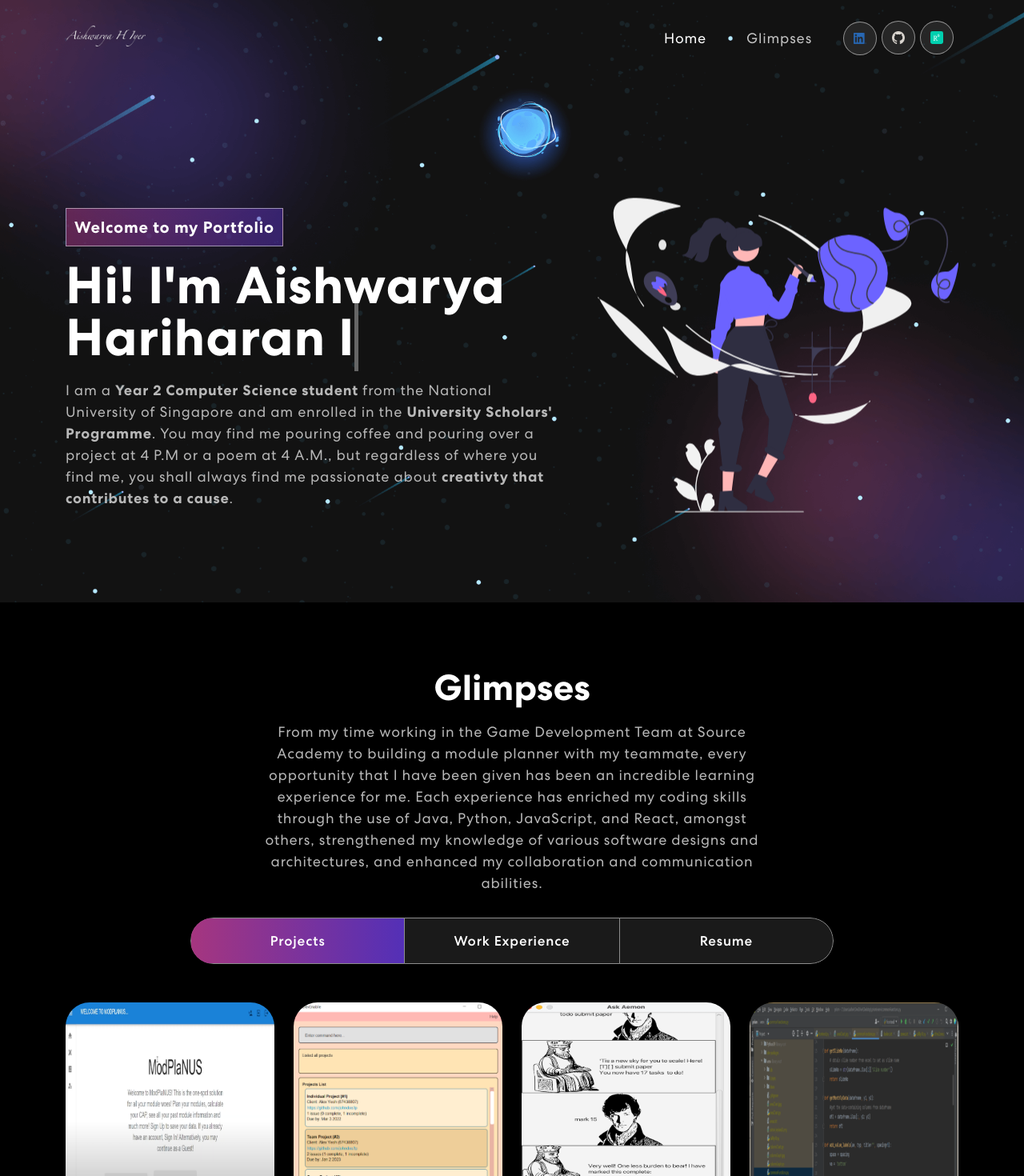
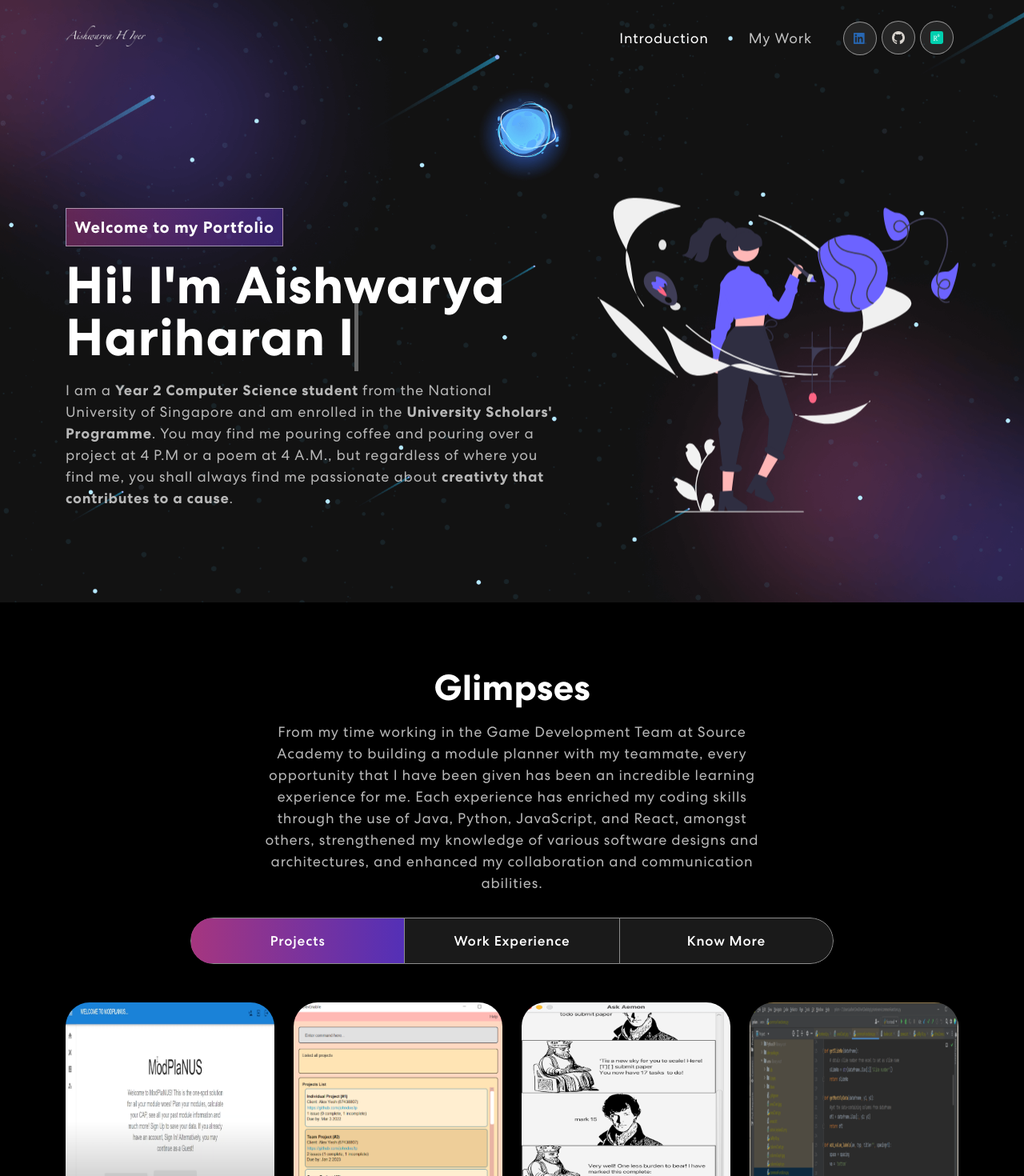
Before and after one commit to Aishwarya-Hariharan-Iyer/portfolio, a React (Vite) app: page / in a window 1280 px wide. Shown: the top 1470 px of the page at 80% size. Built offline with nearby package versions, Linux system fonts and the light colour scheme.

Commit message:
Add resume and additional details

```diff
--- a/src/components/NavBar.jsx
+++ b/src/components/NavBar.jsx
@@ -43,9 +43,9 @@ export const NavBar = () => {
           </Navbar.Toggle>
           <Navbar.Collapse id="basic-navbar-nav">
             <Nav className="ms-auto">
-              <Nav.Link href="#home" className={activeLink === 'home' ? 'active navbar-link' : 'navbar-link'} onClick={() => onUpdateActiveLink('home')}>Home</Nav.Link>
+              <Nav.Link href="#home" className={activeLink === 'home' ? 'active navbar-link' : 'navbar-link'} onClick={() => onUpdateActiveLink('home')}>Introduction</Nav.Link>
               {/* <Nav.Link href="#skills" className={activeLink === 'skills' ? 'active navbar-link' : 'navbar-link'} onClick={() => onUpdateActiveLink('skills')}>Skills</Nav.Link> */}
-              <Nav.Link href="#project" className={activeLink === 'project' ? 'active navbar-link' : 'navbar-link'} onClick={() => onUpdateActiveLink('project')}>Glimpses</Nav.Link>
+              <Nav.Link href="#project" className={activeLink === 'project' ? 'active navbar-link' : 'navbar-link'} onClick={() => onUpdateActiveLink('project')}>My Work</Nav.Link>
             </Nav>
             <span className="navbar-text">
               <div className="social-icon">
--- a/src/components/projects.jsx
+++ b/src/components/projects.jsx
@@ -9,8 +9,7 @@ import workImg from "../assets/img/workexp-bg.png";
 import colorSharp2 from "../assets/img/color-sharp2.png";
 import 'animate.css';
 import TrackVisibility from 'react-on-screen';
-import { IconButton } from "@mui/material";
-import { Github } from "react-bootstrap-icons";
+
 
 
 export const Projects = () => {
@@ -111,7 +110,7 @@ export const Projects = () => {
                       <Nav.Link eventKey="second">Work Experience</Nav.Link>
                     </Nav.Item>
                     <Nav.Item>
-                      <Nav.Link eventKey="third">Resume</Nav.Link>
+                      <Nav.Link eventKey="third">Know More</Nav.Link>
                     </Nav.Item>
                   </Nav>
                   <Tab.Content id="slideInUp" className={isVisible ? "animate__animated animate__slideInUp" : ""}>
@@ -144,11 +143,12 @@ export const Projects = () => {
                       </Row>
                     </Tab.Pane>
                     <Tab.Pane eventKey="third">
-                      <p>While I hope you have glimpsed at the footsteps behind, I wish to share more of my journey with you! Head over to my Resume or to my Personal Statement to get to know me better.</p>
-                      <Row xs='4' sm='4' md='4' lg='4' xl='4' xxl='4'>
-                        <p>
-                          <Button variant="outlined">LOL</Button>
-                        </p>
+                      <Row xs='1' sm='1' md='1' lg='1' xl='1' xxl='1'>
+                      <p>While I hope you have glimpsed at the footsteps behind, I wish to share more of my journey with you! Head over to my Resume to get to know me better.</p>
+                      <button onClick={() => window.open('https://drive.google.com/file/d/1cjeZNZI_RDkuGDf2zFqC7-WVs2oNAMsJ/view?usp=sharing')}>
+                        <h5 style={{ color: 'white' }}>Resume</h5>
+                        </button>
+
                       </Row>
                     </Tab.Pane>
                   </Tab.Content>
```
